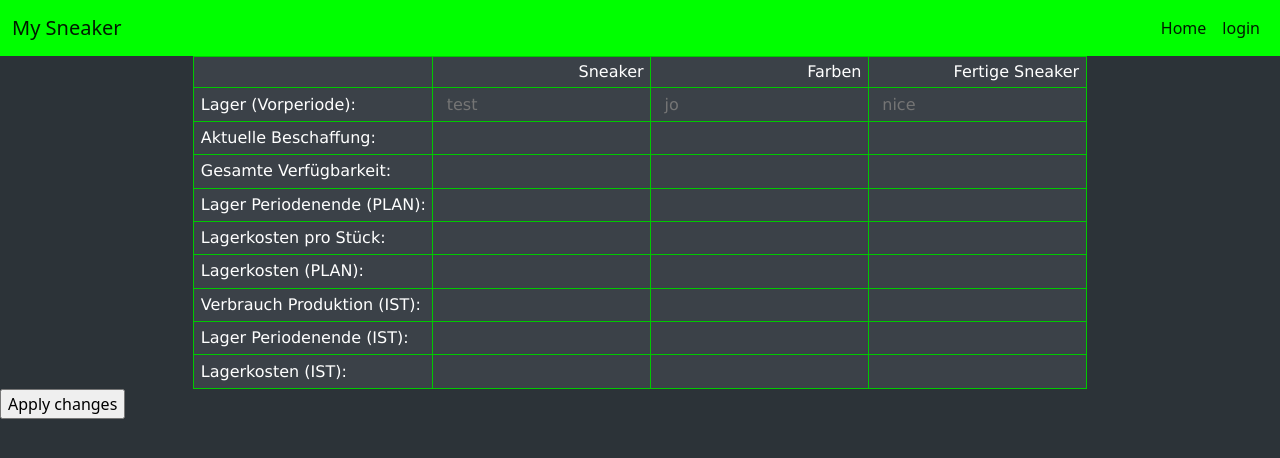
After one commit to BBS-Haarentor/MySneaker, a Django app: page /form/ in a window 1280 px wide. The commit adds this page. Shown: the top 458 px of the page. Run offline with Django 3.2, Linux system fonts and the light colour scheme.

Commit message:
Communication between frontend and backend

```diff
--- a/mySneaker/mySneaker/urls.py
+++ b/mySneaker/mySneaker/urls.py
@@ -18,9 +18,11 @@ from django.urls import path
 
 from pages.views import login_view
 from pages.views import home_view
+from pages.views import InputForm_view
 
 urlpatterns = [
     path('admin/', admin.site.urls),
     path('login/', login_view.as_view(), name="login"),
     path('', home_view, name="home_view"),
+    path('form/', InputForm_view, name="InputForm_view"),
 ]
--- a/mySneaker/pages/views.py
+++ b/mySneaker/pages/views.py
@@ -1,5 +1,6 @@
 from django.contrib.auth.views import LoginView
 from django.shortcuts import render
+
 
 
 class login_view(LoginView):
@@ -8,7 +9,60 @@ class login_view(LoginView):
 def home_view(request):
     return render(request, 'home.html', {})
 
+def InputForm_view(request):
+    if request.user.is_authenticated:
+        if request.method == 'POST':
+            Lager_Sneaker = request.POST.get('Lager_Sneaker')
+            Lager_Farben = request.POST.get('Lager_Farben')
+            Lager_Fertige_Sneaker = request.POST.get('Lager_Fertige_Sneaker')
+            Aktuelle_Beschaffung_Sneaker = request.POST.get('Aktuelle_Beschaffung_Sneaker')
+            Aktuelle_Beschaffung_Farben = request.POST.get('Aktuelle_Beschaffung_Farben')
+            Aktuelle_Beschaffung_Fertige_Sneaker = request.POST.get('Aktuelle_Beschaffung_Fertige_Sneaker')
+            Gesamte_Verfügbarkeit_Sneaker = request.POST.get('Gesamte_Verfügbarkeit_Sneaker')
+            Gesamte_Verfügbarkeit_Farben = request.POST.get('Gesamte_Verfügbarkeit_Farben')
+            Gesamte_Verfügbarkeit_Fertige_Sneaker = request.POST.get('Gesamte_Verfügbarkeit_Fertige_Sneaker')
+            Lager_Periodenende_PLAN_Sneaker = request.POST.get('Lager_Periodenende_PLAN_Sneaker')
+            Lager_Periodenende_PLAN_Farben = request.POST.get('Lager_Periodenende_PLAN_Farben')
+            Lager_Periodenende_PLAN_Fertige_Sneaker = request.POST.get('Lager_Periodenende_PLAN_Fertige_Sneaker')
+            Lagerkosten_pro_Stück_Sneaker = request.POST.get('Lagerkosten_pro_Stück_Sneaker')
+            Lagerkosten_pro_Stück_Farben = request.POST.get('Lagerkosten_pro_Stück_Farben')
+            Lagerkosten_pro_Stück_Fertige_Sneaker = request.POST.get('Lagerkosten_pro_Stück_Fertige_Sneaker')
+            Lagerkosten_PLAN_Sneaker = request.POST.get('Lagerkosten_PLAN_Sneaker')
+            Lagerkosten_PLAN_Farben = request.POST.get('Lagerkosten_PLAN_Farben')
+            Lagerkosten_PLAN_Fertige_Sneaker = request.POST.get('Lagerkosten_PLAN_Fertige_Sneaker')
+            Verbrauch_Produktion_IST_Sneaker = request.POST.get('Verbrauch_Produktion_IST_Sneaker')
+            Verbrauch_Produktion_IST_Farben = request.POST.get('Verbrauch_Produktion_IST_Farben')
+            Verbrauch_Produktion_IST_Fertige_Sneaker = request.POST.get('Verbrauch_Produktion_IST_Fertige_Sneaker')
+            Lager_Periodenende_IST_Sneaker = request.POST.get('Lager_Periodenende_IST_Sneaker')
+            Lager_Periodenende_IST_Farben = request.POST.get('Lager_Periodenende_IST_Farben')
+            Lager_Periodenende_IST_Fertige_Sneaker = request.POST.get('Lager_Periodenende_IST_Fertige_Sneaker')
+            Lagerkosten_IST_Sneaker = request.POST.get('Lagerkosten_IST_Sneaker')
+            Lagerkosten_IST_Farben = request.POST.get('Lagerkosten_IST_Farben')
+            Lagerkosten_IST_Fertige_Sneaker = request.POST.get('Lagerkosten_IST_Fertige_Sneaker')
 
-
+    return render(request,'InputForm.html',{'Lager_Sneaker': "test",
+                                            'Lager_Farben': "jo",
+                                            'Lager_Fertige_Sneaker': "nice"
+        ,'Aktuelle_Beschaffung_Sneaker': ""
+        ,'Aktuelle_Beschaffung_Farben': ""
+        ,'Aktuelle_Beschaffung_Fertige_Sneaker': ""
+        ,'Gesamte_Verfügbarkeit_Sneaker': ""
+        ,'Gesamte_Verfügbarkeit_Farben': ""
+        ,'Gesamte_Verfügbarkeit_Fertige_Sneaker': ""
+        ,'Lager_Periodenende_PLAN_Sneaker': ""
+        ,'Lager_Periodenende_PLAN_Farben': ""
+        ,'Lager_Periodenende_PLAN_Fertige_Sneaker': ""
+        ,'Lagerkosten_pro_Stück_Sneaker': ""
+        ,'Lagerkosten_pro_Stück_Farben': ""
+        ,'Lagerkosten_pro_Stück_Fertige_Sneaker': ""
+        ,'Lagerkosten_PLAN_Sneaker': ""
+        ,'Lagerkosten_PLAN_Farben': ""
+        ,'Lagerkosten_PLAN_Fertige_Sneaker': ""
+        ,'Verbrauch_Produktion_IST_Sneaker': ""
+        ,'Verbrauch_Produktion_IST_Farben': ""
+        ,'Verbrauch_Produktion_IST_Fertige_Sneaker': ""
+        ,'Lager_Periodenende_IST_Sneaker': ""
+        ,'Lager_Periodenende_IST_Farben': ""
+        ,'Lager_Periodenende_IST_Fertige_Sneaker': "",'Lagerkosten_IST_Sneaker': "",'Lagerkosten_IST_Farben': "",'Lagerkosten_IST_Fertige_Sneaker': "",})
 def is_lehrer(user):
     return user.groups.filter(name='lehrer').exists()
--- /dev/null
+++ b/mySneaker/static/css/InputForm.css
@@ -0,0 +1,70 @@
+@import url(var.css);
+
+.spreadsheet {
+
+    border-style: solid;
+    margin: auto;
+    border: 1px solid var(--loginSubmitBackgroundColor);
+    border-collapse: collapse;
+    font-family: Verdana, Geneva, Tahoma, sans-serif;
+}
+
+.spreadsheet td, .spreadsheet th {
+    color: white;
+    border: 1px solid var(--loginSubmitBackgroundColor);
+}
+
+.spreadsheet caption {
+    font-size: larger;
+    font-weight: bold;
+    background-color: var(--loginInputBackgroundColor);
+    color:  white;
+    padding:  0.4em 0 0.4em 0;
+    caption-side: bottom;
+}
+
+.spreadsheet th {
+    border: 1px solid var(--loginSubmitBackgroundColor);
+    background-color:var(--loginInputBackgroundColor);
+    font-weight: bold;
+    text-align: center;
+    padding:  0.2em;
+}
+
+
+.spreadsheet td {
+    border: 1px solid var(--loginSubmitBackgroundColor);
+    padding: 0.2em 0.4em;
+}
+
+
+.spreadsheet tbody tr:nth-child(2n) {
+    background-color: var(--loginInputBackgroundColor);
+}
+
+
+.spreadsheet tbody tr:nth-child(2n + 1) {
+    background-color: var(--loginInputBackgroundColor);
+}
+
+
+.spreadsheet tbody tr td:nth-last-child(-n + 3) {
+    text-align: right;
+}
+
+.spreadsheet tbody tr:hover {
+    background-color: var(--loginInputHoverBackgroundColor);
+    color: white;
+}
+
+.input{
+    border-style: none;
+    color: white;
+    background-color: var(--loginInputBackgroundColor);
+}
+.input:active{
+    border-style: none;
+}
+body{
+    height: 100vh;
+}
--- a/mySneaker/static/css/var.css
+++ b/mySneaker/static/css/var.css
@@ -1,6 +1,6 @@
 :root {
     --loginBorderRadus: 0.25rem;
-    --loginColor: #eee;
+    --loginColor: rgb(0, 200, 0);
 
     --loginInputBackgroundColor: #3b4148;
     --loginInputHoverBackgroundColor: #434a52;
--- /dev/null
+++ b/mySneaker/templates/InputForm.html
@@ -0,0 +1,78 @@
+{% extends 'base.html' %}
+{% block head %}
+{% load static %}
+<link rel="stylesheet" href="{% static 'css/InputForm.css'%}">
+  {% endblock %}
+
+{% block content %}
+
+<div>
+<form action="" method="POST" class="form login">{% csrf_token %}
+    <table class="spreadsheet">
+        <tr>
+
+            <td>    </td>
+            <td>Sneaker</td>
+            <td>Farben</td>
+            <td>Fertige Sneaker</td>
+        </tr>
+        <tr>
+
+        <td>  Lager (Vorperiode):  </td>
+        <td>  <input class="input" placeholder=" {{Lager_Sneaker}}" id="Lager_Sneaker" type="text" name="Lager_Sneaker" /><br />  </td>
+        <td>  <input class="input" placeholder=" {{Lager_Farben}}" id="Lager_Sneaker" type="text" name="Lager_Farben" disabled/><br />  </td>
+        <td>  <input class="input" placeholder=" {{Lager_Fertige_Sneaker}}" id="Lager_Sneaker" type="text" name="Lager_Fertige_Sneaker"disabled /><br />  </td>
+        </tr>
+    <tr>
+      <td>  Aktuelle Beschaffung: </td>
+      <td>  <input class="input" placeholder=" {{Aktuelle_Beschaffung_Sneaker}}" id="Lager_Sneaker" type="text" name="Aktuelle_Beschaffung_Sneaker" /><br />  </td>
+      <td>  <input class="input" placeholder=" {{Aktuelle_Beschaffung_Farben}}" id="Lager_Sneaker" type="text" name="Aktuelle_Beschaffung_Farben" /><br />  </td>
+      <td>  <input class="input" placeholder=" {{ Aktuelle_Beschaffung_Fertige_Sneaker}}" id="Lager_Sneaker" type="text" name="Aktuelle_Beschaffung_Fertige_Sneaker" /><br />  </td>
+    </tr>
+    <tr>
+        <td>  Gesamte Verfügbarkeit: </td>
+        <td>  <input class="input" placeholder=" {{ Gesamte_Verfügbarkeit_Sneaker}}" id="Lager_Sneaker" type="text" name="Gesamte_Verfügbarkeit_Sneaker" /><br />  </td>
+      <td>  <input class="input" placeholder=" {{ Gesamte_Verfügbarkeit_Farben}}" id="Lager_Sneaker" type="text" name="Gesamte_Verfügbarkeit_Farben" /><br />  </td>
+      <td>  <input class="input" placeholder=" {{ Gesamte_Verfügbarkeit_Fertige_Sneaker}}" id="Lager_Sneaker" type="text" name="Gesamte_Verfügbarkeit_Fertige_Sneaker" /><br />  </td>
+      </tr>
+      <tr>
+        <td>  Lager Periodenende (PLAN): </td>
+        <td>  <input class="input" placeholder=" {{ Lager_Periodenende_PLAN_Sneaker}}" id="Lager_Sneaker" type="text" name="Lager_Periodenende_PLAN_Sneaker" /><br />  </td>
+        <td>  <input class="input" placeholder=" {{ Lager_Periodenende_PLAN_Farben}}" id="Lager_Sneaker" type="text" name="Lager_Periodenende_PLAN_Farben" /><br />  </td>
+        <td>  <input class="input" placeholder=" {{ Lager_Periodenende_PLAN_Fertige_Sneaker}}" id="Lager_Sneaker" type="text" name="Lager_Periodenende_PLAN_Fertige_Sneaker" /><br />  </td>
+      </tr>
+      <tr>
+        <td>  Lagerkosten pro Stück: </td>
+        <td>  <input class="input" placeholder=" {{ Lagerkosten_pro_Stück_Sneaker}}" id="Lager_Sneaker" type="text" name="Lagerkosten_pro_Stück_Sneaker" /><br />  </td>
+        <td>  <input class="input" placeholder=" {{ Lagerkosten_pro_Stück_Farben}}" id="Lager_Sneaker" type="text" name="Lagerkosten_pro_Stück_Farben" /><br />  </td>
+        <td>  <input class="input" placeholder=" {{ Lagerkosten_pro_Stück_Fertige_Sneaker}}" id="Lager_Sneaker" type="text" name="Lagerkosten_pro_Stück_Fertige_Sneaker" /><br />  </td>
+      </tr>
+      <tr>
+        <td>  Lagerkosten (PLAN): </td>
+        <td>  <input class="input" placeholder=" {{ Lagerkosten_PLAN_Sneaker}}" id="Lager_Sneaker" type="text" name="Lagerkosten_PLAN_Sneaker" /><br />  </td>
+        <td>  <input class="input" placeholder=" {{ Lagerkosten_PLAN_Farben}}" id="Lager_Sneaker" type="text" name="Lagerkosten_PLAN_Farben" /><br />  </td>
+        <td>  <input class="input" placeholder=" {{ Lagerkosten_PLAN_Fertige_Sneaker}}" id="Lager_Sneaker" type="text" name="Lagerkosten_PLAN_Fertige_Sneaker" /><br />  </td>
+      </tr>
+      <tr>
+        <td>  Verbrauch Produktion (IST): </td>
+        <td>  <input class="input" placeholder=" {{ Verbrauch_Produktion_IST_Sneaker}}" id="Lager_Sneaker" type="text" name="Verbrauch_Produktion_IST_Sneaker" /><br />  </td>
+        <td>  <input class="input" placeholder=" {{ Verbrauch_Produktion_IST_Farben}}" id="Lager_Sneaker" type="text" name="Verbrauch_Produktion_IST_Farben" /><br />  </td>
+        <td>  <input class="input" placeholder=" {{ Verbrauch_Produktion_IST_Fertige_Sneaker}}" id="Lager_Sneaker" type="text" name="Verbrauch_Produktion_IST_Fertige_Sneaker" /><br />  </td>
+      </tr>
+      <tr>
+        <td>  Lager Periodenende (IST): </td>
+        <td>  <input class="input" placeholder=" {{ Lager_Periodenende_IST_Sneaker}}" id="Lager_Sneaker" type="text" name="Lager_Periodenende_IST_Sneaker" /><br />  </td>
+      <td>  <input class="input" placeholder=" {{ Lager_Periodenende_IST_Farben}}" id="Lager_Sneaker" type="text" name="Lager_Periodenende_IST_Farben" /><br />  </td>
+      <td>  <input class="input" placeholder=" {{ Lager_Periodenende_IST_Fertige_Sneaker}}" id="Lager_Sneaker" type="text" name="Lager_Periodenende_IST_Fertige_Sneaker" /><br />  </td>
+      </tr>
+      <tr>
+        <td>  Lagerkosten (IST): </td>
+        <td>  <input class="input" placeholder=" {{ Lagerkosten_IST_Sneaker}}" id="Lager_Sneaker" type="text" name="Lagerkosten_IST_Sneaker" /><br />  </td>
+        <td>  <input class="input" placeholder=" {{ Lagerkosten_IST_Farben}}" id="Lager_Sneaker" type="text" name="Lagerkosten_IST_Farben" /><br />  </td>
+        <td>  <input class="input" placeholder=" {{ Lagerkosten_IST_Fertige_Sneaker}}" id="Lager_Sneaker" type="text" name="Lagerkosten_IST_Fertige_Sneaker" /><br />  </td>
+      </tr>
+    </table>
+    <input type="submit" value="Apply changes">
+    </form>
+</div>
+{% endblock %}
```
Also changed, not shown: mySneaker/db.sqlite3.
